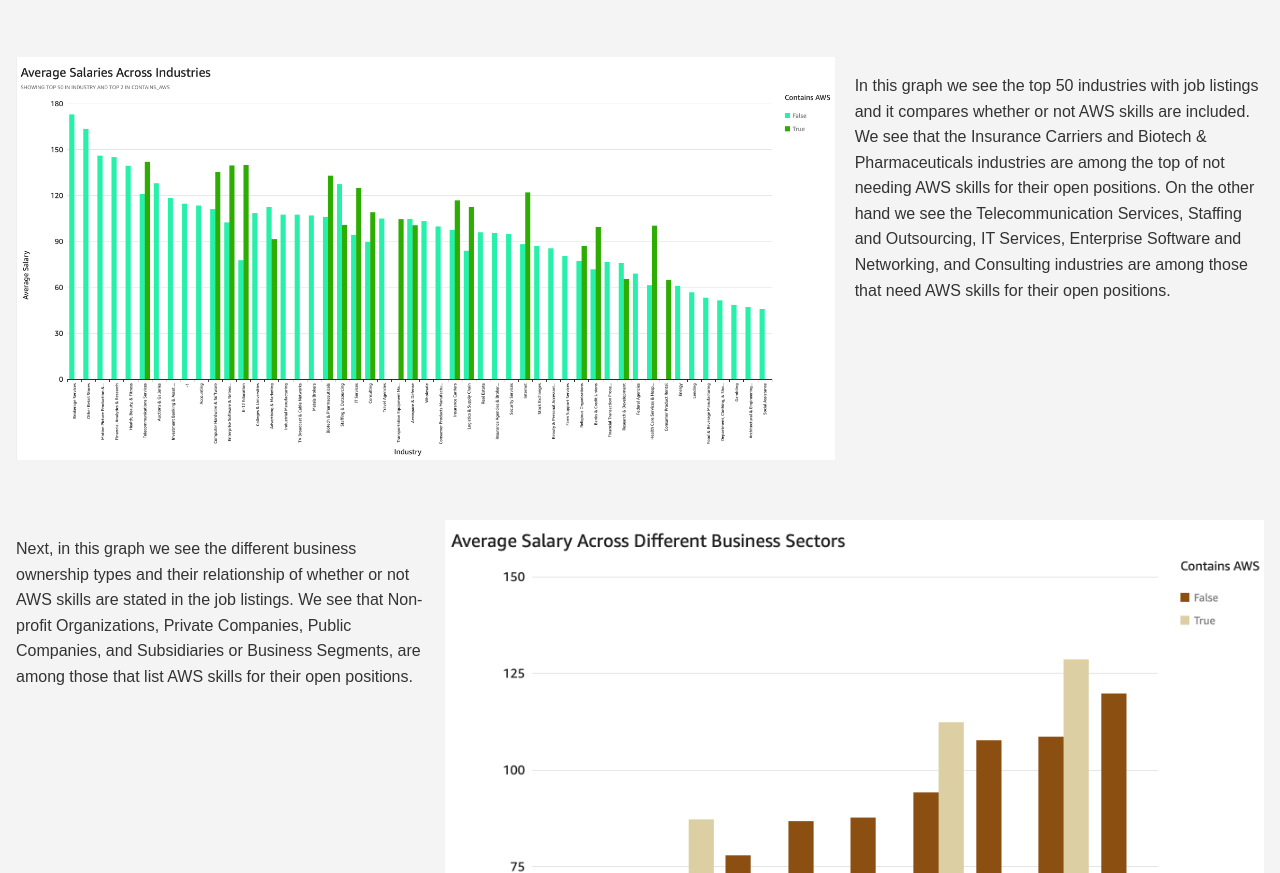
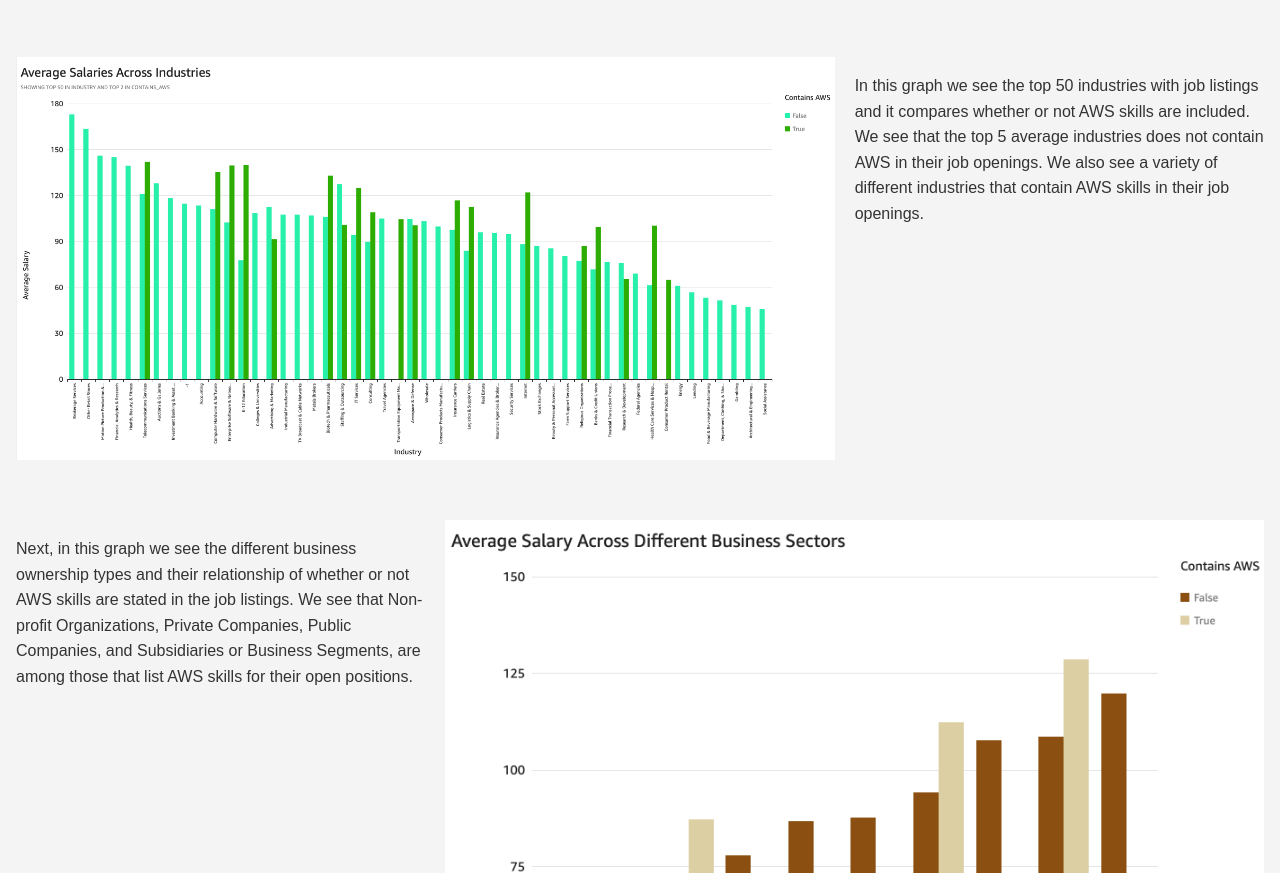
Before and after one commit to JupiK9/SP25-CC-group8, a plain HTML site: page analysis1.html in a window 1280 px wide. Shown: the part 2219-3092 px from the top of the page. Drawn offline with Linux system fonts and the light colour scheme.

Commit message:
Add files via upload

```diff
--- a/analysis1.html
+++ b/analysis1.html
@@ -69,7 +69,7 @@
                 </div>
                 <div class="text-container">
                     <p>
-                        In this graph we see the top 50 industries with job listings and it compares whether or not AWS skills are included. We see that the Insurance Carriers and Biotech & Pharmaceuticals industries are among the top of not needing AWS skills for their open positions. On the other hand we see the Telecommunication Services, Staffing and Outsourcing, IT Services, Enterprise Software and Networking, and Consulting industries are among those that need AWS skills for their open positions.
+                        In this graph we see the top 50 industries with job listings and it compares whether or not AWS skills are included. We see that the top 5 average industries does not contain AWS in their job openings. We also see a variety of different industries that contain AWS skills in their job openings.
                     </p>
                 </div>
             </div>
```
Also changed, not shown: analysis2.html (+1 -1 lines).
